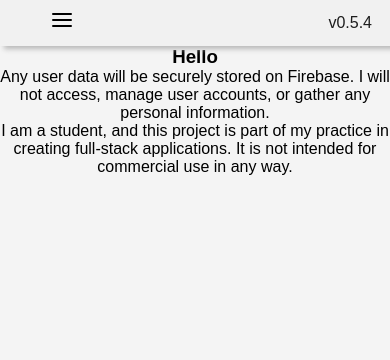
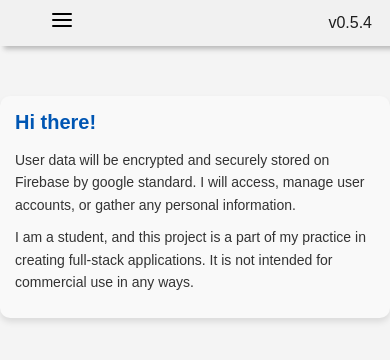
Before and after one commit to hieudku/NLPAnalysisWebApp-RESTful--REACT--GCP, a React (Create React App) app: page /about in a window 390 px wide. Shown: the top 360 px of the page. Built offline with nearby package versions, Linux system fonts and the light colour scheme; no server answers.

Commit message:
Updated: miscellaneous things

```diff
--- a/src/components/Misc/About.tsx
+++ b/src/components/Misc/About.tsx
@@ -1,12 +1,13 @@
 import React from 'react';
+import './misc.css';
 
 const AboutThisApp: React.FC = () => {
     return (
-        <div className="about-text">
-            <h3>Hello</h3>
+        <div className="misc-text">
+            <h3>Hi there!</h3>
             <ul>
-                <li>Any user data will be securely stored on Firebase. I will not access, manage user accounts, or gather any personal information.</li>
-                <li>I am a student, and this project is part of my practice in creating full-stack applications. It is not intended for commercial use in any way.</li>
+                <li>User data will be encrypted and securely stored on Firebase by google standard. I will access, manage user accounts, or gather any personal information.</li>
+                <li>I am a student, and this project is a part of my practice in creating full-stack applications. It is not intended for commercial use in any ways.</li>
             </ul>
         </div>
     );
--- a/src/components/Misc/Contact.tsx
+++ b/src/components/Misc/Contact.tsx
@@ -1,14 +1,14 @@
 import React from 'react';
+import './misc.css';
 
 const ContactMe: React.FC = () => {
     return (
-        <div className="contact-text">
-            <h3>Feel free to contact me on any issues, suggestions or collaboration regarding the project at:</h3>
+        <div className="misc-text">
             <ul>
+                <li>Feel free to contact me on any issues, suggestions or collaboration regarding the project at:</li>
                 <li>Email: hieu.dcu@gmail.com</li>
                 <li><a href='https://github.com/hieudku'>My Github profile</a></li>
             </ul>
-            <h3>I appretiate your interest and time in this project.</h3>
         </div>
     );
 };
--- /dev/null
+++ b/src/components/Misc/misc.css
@@ -0,0 +1,56 @@
+.misc-text {
+    max-width: 600px;
+    margin: 0 auto;
+    margin-top: 50px;
+    padding: 20px;
+    background-color: #f9f9f9;
+    border-radius: 10px;
+    box-shadow: 0 4px 6px rgba(0, 0, 0, 0.1);
+    font-family: 'Arial', sans-serif;
+    color: #333;
+}
+
+.misc-text h3 {
+    font-size: 24px;
+    color: #0056b3;
+    margin-bottom: 15px;
+    text-align: left;
+}
+
+.misc-text ul {
+    list-style-type: none;
+    padding: 0;
+    margin: 0;
+}
+
+.misc-text ul li {
+    font-size: 16px;
+    line-height: 1.6;
+    margin-bottom: 10px;
+    text-align: left;
+}
+
+.misc-text ul li a {
+    color: #0056b3;
+    text-decoration: none;
+    transition: color 0.3s ease;
+}
+
+.misc-text ul li a:hover {
+    color: #003580;
+    text-decoration: underline;
+}
+
+@media (max-width: 768px) {
+    .misc-text {
+        padding: 15px;
+    }
+
+    .misc-text h3 {
+        font-size: 20px;
+    }
+
+    .misc-text ul li {
+        font-size: 14px;
+    }
+}
```
